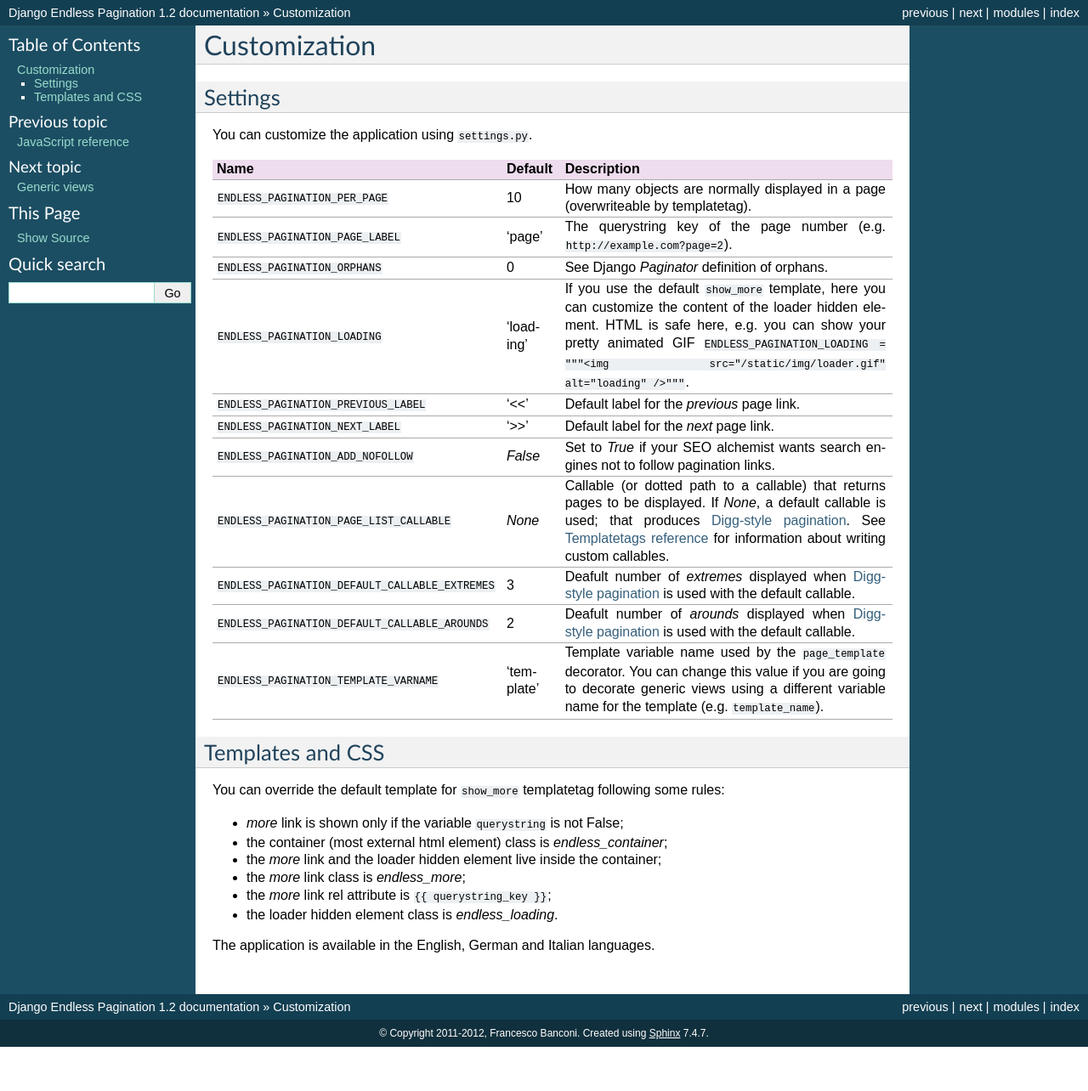
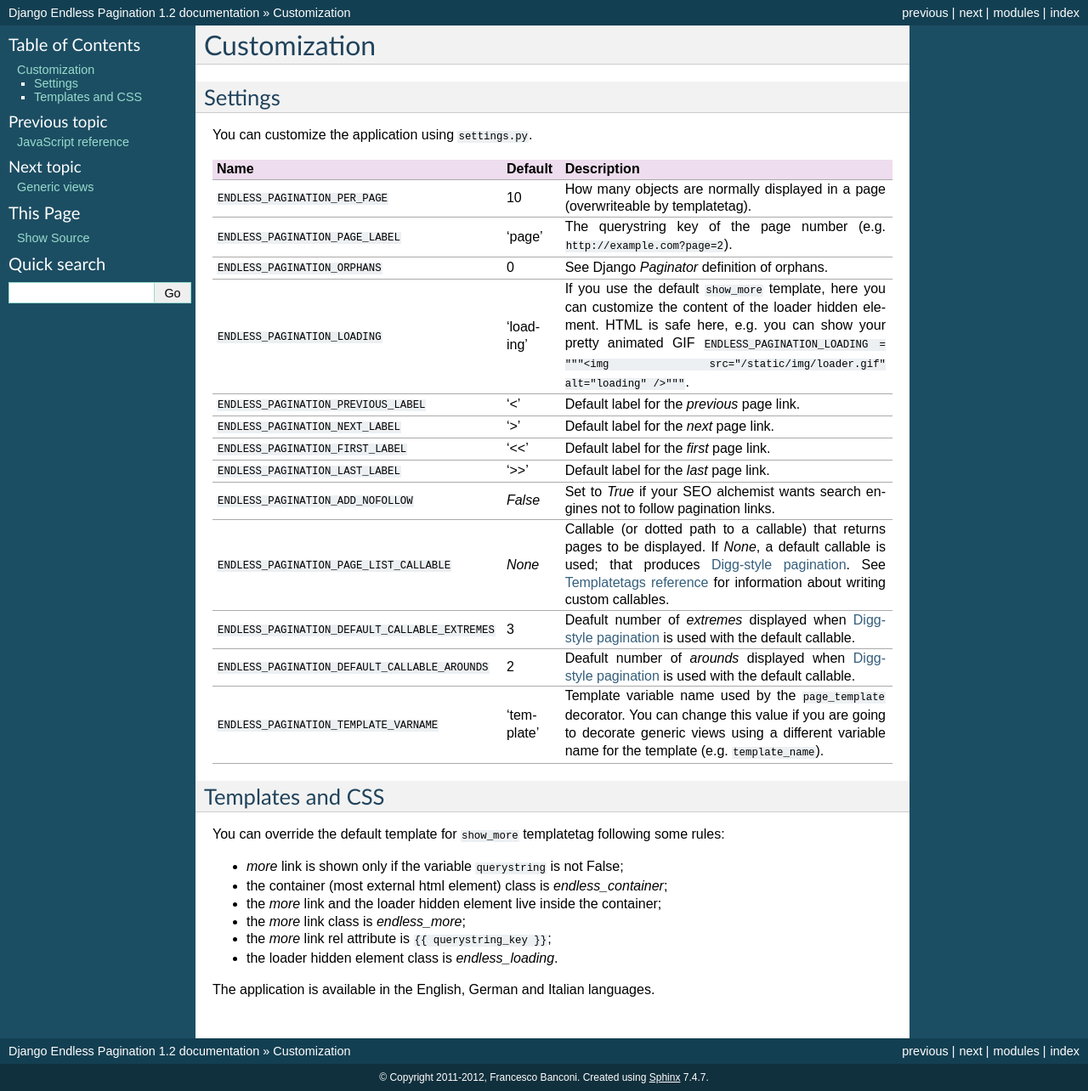
Before and after one commit to frankban/django-endless-pagination, a Sphinx documentation site: the page built from doc/customization.rst, in a window 1280 px wide. Shown: the whole page at 85% size. Built offline with Sphinx 7.4.7, drawn with Linux system fonts in a browser that asks for light colours; before the commit the page ends 1232 px from its top, so only the background shows below that.

Commit message:
Updated settings: added first and last page labels.

```diff
--- a/doc/customization.rst
+++ b/doc/customization.rst
@@ -23,9 +23,13 @@ Name                                              Default     Description
                                                               e.g. you can show your pretty animated GIF
                                                               ``ENDLESS_PAGINATION_LOADING = """<img src="/static/img/loader.gif" alt="loading" />"""``.
 ------------------------------------------------- ----------- ----------------------------------------------
-``ENDLESS_PAGINATION_PREVIOUS_LABEL``             '<<'        Default label for the *previous* page link.
+``ENDLESS_PAGINATION_PREVIOUS_LABEL``             '<'         Default label for the *previous* page link.
 ------------------------------------------------- ----------- ----------------------------------------------
-``ENDLESS_PAGINATION_NEXT_LABEL``                 '>>'        Default label for the *next* page link.
+``ENDLESS_PAGINATION_NEXT_LABEL``                 '>'         Default label for the *next* page link.
+------------------------------------------------- ----------- ----------------------------------------------
+``ENDLESS_PAGINATION_FIRST_LABEL``                '<<'        Default label for the *first* page link.
+------------------------------------------------- ----------- ----------------------------------------------
+``ENDLESS_PAGINATION_LAST_LABEL``                 '>>'        Default label for the *last* page link.
 ------------------------------------------------- ----------- ----------------------------------------------
 ``ENDLESS_PAGINATION_ADD_NOFOLLOW``               *False*     Set to *True* if your SEO alchemist
                                                               wants search engines not to follow
```
Also changed, not shown: 1 other file.
